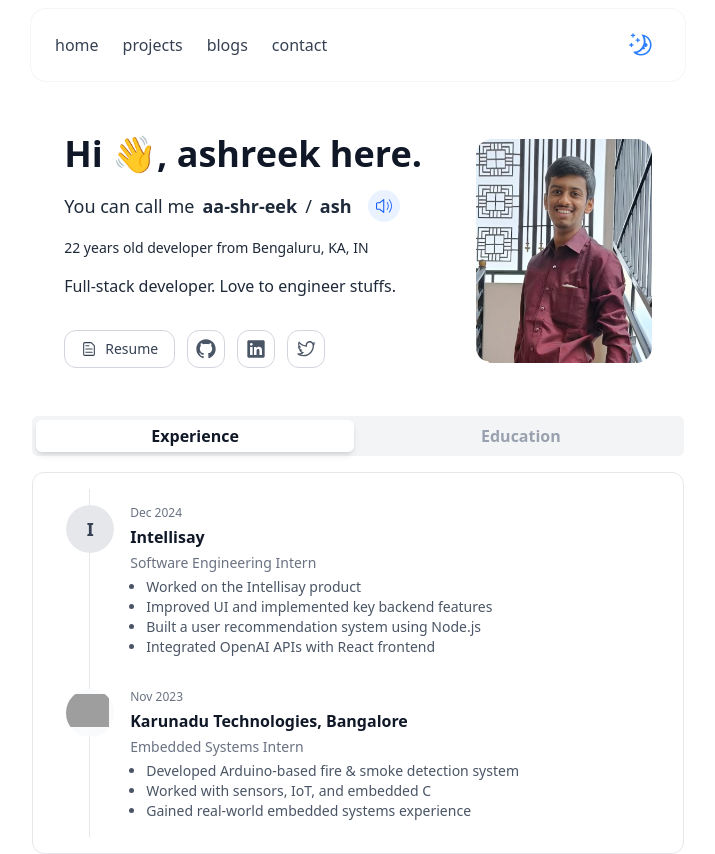
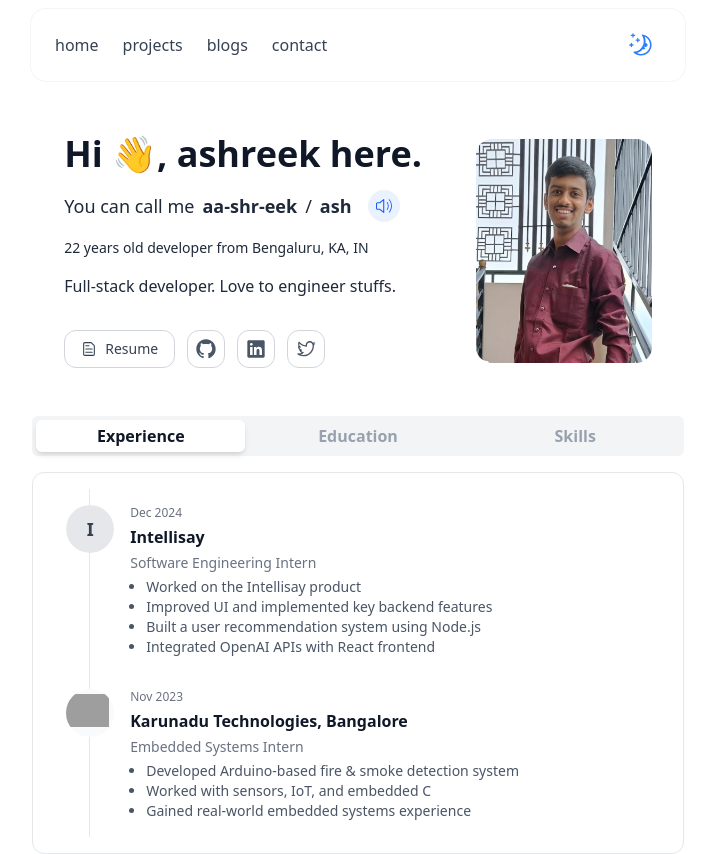
Before and after one commit to ashreekar/ashreek-portfolio-v1, a React (Vite) app: page / in a window 1280 px wide. Shown: the top 854 px of the page, without its empty margins (282-997 px from the left). Built offline with nearby package versions, Linux system fonts and the light colour scheme; grey boxes are pictures that could not be loaded.

Commit message:
add:skills section

```diff
--- a/src/components/InfoOptions.jsx
+++ b/src/components/InfoOptions.jsx
@@ -1,17 +1,16 @@
 function InfoOptions({ option, setOption }) {
   const selectedClass =
-    "h-full w-1/2 text-center p-1 rounded-md font-semibold cursor-pointer " +
+    "h-full w-1/3 text-center p-1 rounded-md font-semibold cursor-pointer " +
     "bg-white text-gray-900 shadow-md " +
     "dark:bg-neutral-800 dark:text-gray-100";
 
   const unselectedClass =
-    "h-full w-1/2 text-center p-1 font-semibold cursor-pointer transition " +
+    "h-full w-1/3 text-center p-1 font-semibold cursor-pointer transition " +
     "text-gray-400 hover:text-gray-600 " +
     "dark:text-gray-500 dark:hover:text-gray-300";
 
   return (
     <div className="flex p-1 rounded-md gap-2 bg-gray-100 dark:bg-neutral-900">
-      {/* Experience */}
       <p
         className={option === "projects" ? selectedClass : unselectedClass}
         onClick={() => setOption("projects")}
@@ -19,13 +18,19 @@ function InfoOptions({ option, setOption }) {
         Experience
       </p>
 
-      {/* Education */}
       <p
         className={option === "education" ? selectedClass : unselectedClass}
         onClick={() => setOption("education")}
       >
         Education
       </p>
+
+      <p
+        className={option === "skills" ? selectedClass : unselectedClass}
+        onClick={() => setOption("skills")}
+      >
+        Skills
+      </p>
     </div>
   );
 }
--- a/src/components/InfoSection.jsx
+++ b/src/components/InfoSection.jsx
@@ -1,10 +1,13 @@
 import Education from "./Education";
 import Experience from "./Experience";
+import Skills from "./Skills";
 
 function InfoSection({ option }) {
   return (
     <div className="p-4 mt-4 rounded-xl border border-gray-200 dark:border-white/10 bg-white dark:bg-white/5">
-      {option === "education" ? <Education /> : <Experience />}
+      {option === "education" && <Education />}
+      {option === "projects" && <Experience />}
+      {option === "skills" && <Skills />}
     </div>
   );
 }
--- /dev/null
+++ b/src/components/SkillCard.jsx
@@ -0,0 +1,26 @@
+function SkillCard({ skill }) {
+  return (
+    <div
+      className="
+        flex items-center gap-4
+        rounded-xl p-4
+        border border-gray-200 dark:border-white/10
+        bg-white dark:bg-neutral-900/40
+        hover:bg-gray-50 dark:hover:bg-white/10
+        transition
+      "
+    >
+      <img
+        src={skill.image}
+        alt={skill.name}
+        className="h-10 w-10"
+      />
+
+      <p className="font-medium text-gray-800 dark:text-gray-200">
+        {skill.name}
+      </p>
+    </div>
+  );
+}
+
+export default SkillCard;
--- /dev/null
+++ b/src/components/Skills.jsx
@@ -0,0 +1,14 @@
+import SkillCard from "./SkillCard";
+import { skills } from "../data/skills";
+
+function Skills() {
+  return (
+    <div className="grid grid-cols-2 sm:grid-cols-3 gap-4">
+      {skills.map((skill) => (
+        <SkillCard key={skill.name} skill={skill} />
+      ))}
+    </div>
+  );
+}
+
+export default Skills;
--- a/src/data/skills.js
+++ b/src/data/skills.js
@@ -1,4 +1,4 @@
-const skills = [
+export const skills = [
   {
     name: "ReactJS",
     image: "https://cdn.jsdelivr.net/gh/devicons/devicon/icons/react/react-original.svg"
```
